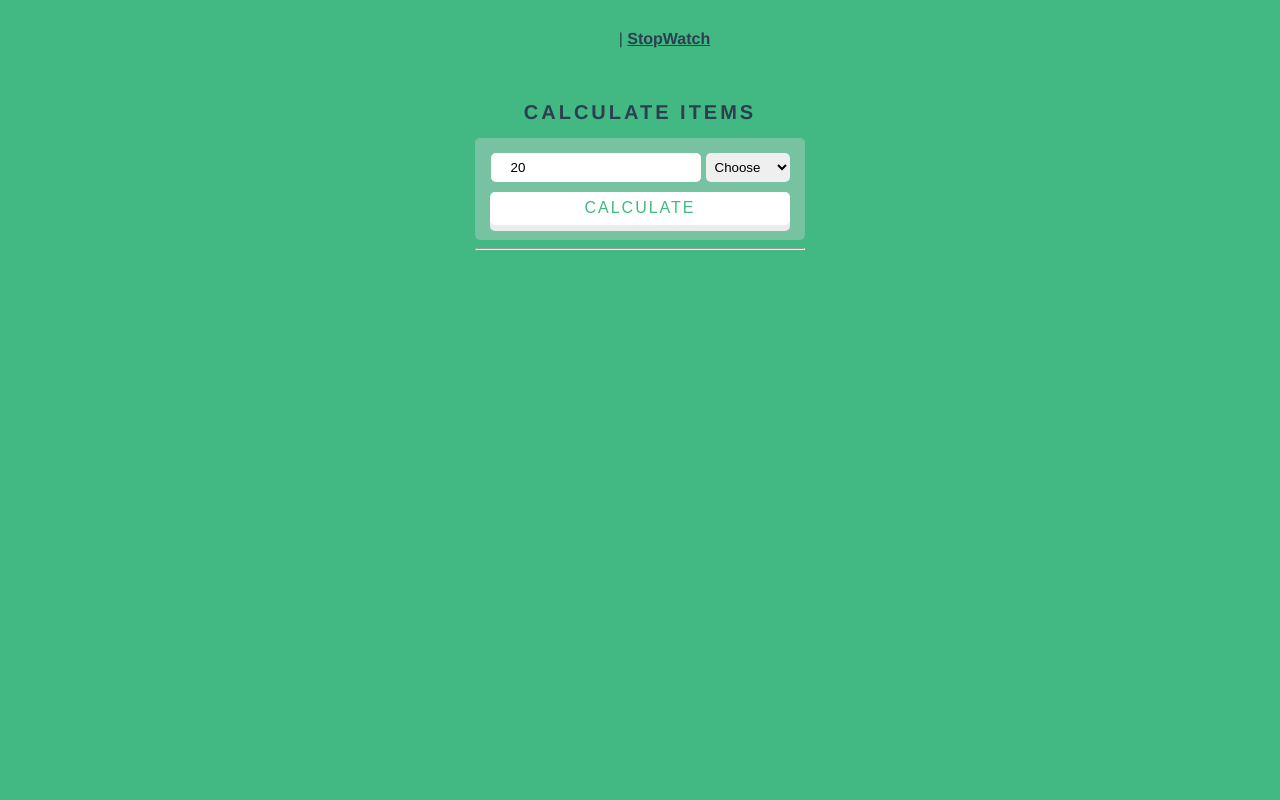
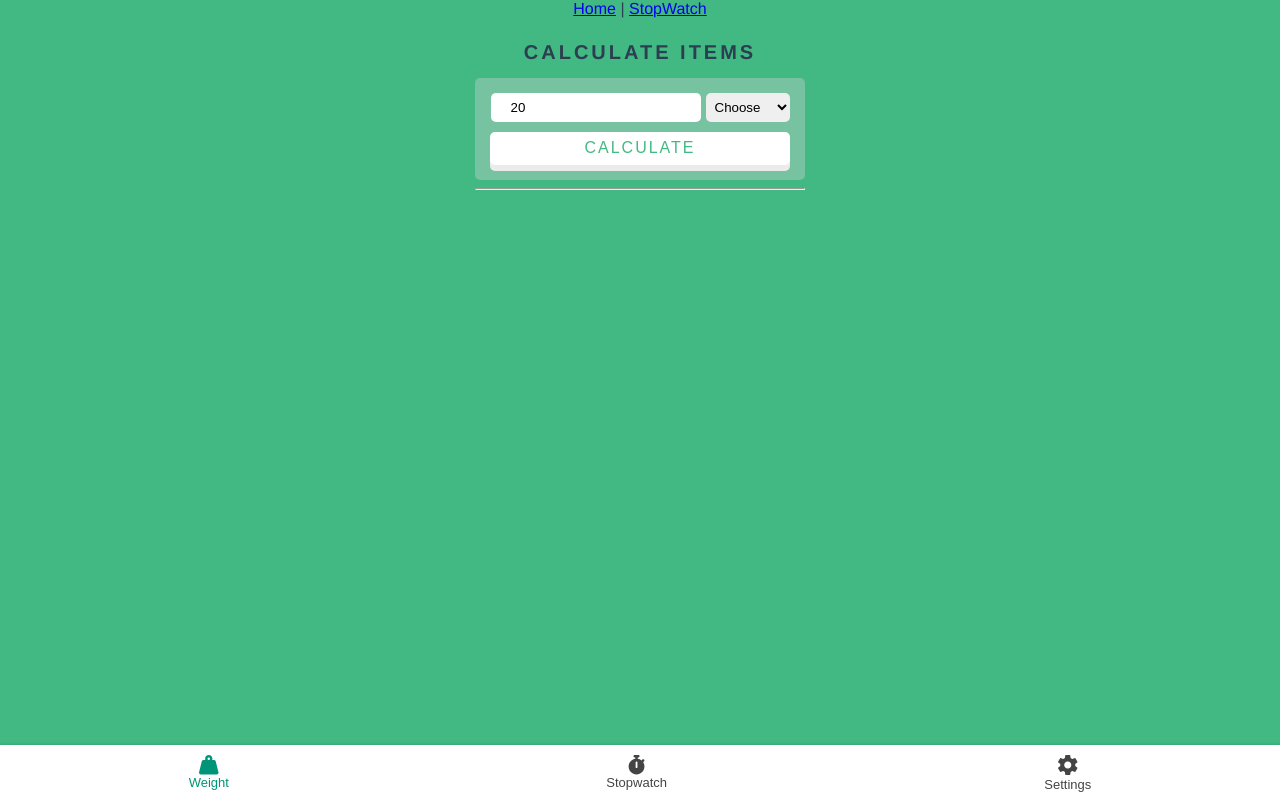
Before and after one commit to ThibaudTurlan/app_weight_calculator, a Vue app: page / in a window 1280 px wide. Built offline with nearby package versions, Linux system fonts and the light colour scheme.

Commit message:
feat: bottom navigation bar

```diff
--- a/package.json
+++ b/package.json
@@ -9,6 +9,9 @@
     "deploy": "sh deploy.sh"
   },
   "dependencies": {
+    "@fortawesome/fontawesome-svg-core": "^6.1.1",
+    "@fortawesome/free-solid-svg-icons": "^6.1.1",
+    "@fortawesome/vue-fontawesome": "^3.0.0-5",
     "core-js": "^3.8.3",
     "register-service-worker": "^1.7.2",
     "vue": "^3.2.13",
--- a/src/App.vue
+++ b/src/App.vue
@@ -3,11 +3,29 @@
     <router-link to="/">Home</router-link> |
     <router-link to="/about">StopWatch</router-link>
   </nav>
-  <router-view/>
+  <!--  -->
+  <link href="https://fonts.googleapis.com/icon?family=Material+Icons" rel="stylesheet"/>
+  <nav class="nav">
+    <router-link to="/weight" class="nav__link nav__link--active">
+      <font-awesome-icon icon="weight-hanging" size="xl" />
+      <span class="nav__text">Weight</span>
+    </router-link>
+    <router-link to="/stopwatch" ></router-link>
+    <router-link to="/history" ></router-link>
+    <a href="#" class="nav__link">
+      <font-awesome-icon icon="stopwatch" size="xl" />
+      <span class="nav__text">Stopwatch</span>
+    </a>
+    <a href="#" class="nav__link">
+      <i class="material-icons nav__icon">settings</i>
+      <span class="nav__text">Settings</span>
+    </a>
+  </nav>
+  <!--  -->
+  <router-view />
 </template>
 
 <style>
-
 html,
 body {
   margin: 0;
@@ -30,7 +48,7 @@
   color: #2c3e50;
 }
 
-nav {
+/* nav {
   padding: 30px;
 }
 
@@ -41,5 +59,46 @@
 
 nav a.router-link-exact-active {
   color: #42b983;
+} */
+
+.nav {
+    position: fixed;
+    bottom: 0;
+    width: 100%;
+    height: 55px;
+    box-shadow: 0 0 3px rgba(0, 0, 0, 0.2);
+    background-color: #ffffff;
+    display: flex;
+    overflow-x: auto;
 }
+
+.nav__link {
+    display: flex;
+    flex-direction: column;
+    align-items: center;
+    justify-content: center;
+    flex-grow: 1;
+    min-width: 50px;
+    overflow: hidden;
+    white-space: nowrap;
+    font-family: sans-serif;
+    font-size: 13px;
+    color: #444444;
+    text-decoration: none;
+    -webkit-tap-highlight-color: transparent;
+    transition: background-color 0.1s ease-in-out;
+}
+
+.nav__link:hover {
+    background-color: #eeeeee;
+}
+
+.nav__link--active {
+    color: #009578;
+}
+
+.nav__icon {
+    font-size: 18px;
+}
+
 </style>
--- a/src/main.js
+++ b/src/main.js
@@ -3,5 +3,10 @@
 import './registerServiceWorker'
 import router from './router'
 import store from './store'
+import { FontAwesomeIcon } from './plugins/font-awesome'
 
-createApp(App).use(store).use(router).mount('#app')
+createApp(App)
+    .component("font-awesome-icon", FontAwesomeIcon)
+    .use(store)
+    .use(router)
+    .mount('#app')
--- /dev/null
+++ b/src/plugins/font-awesome.js
@@ -0,0 +1,5 @@
+import { library } from "@fortawesome/fontawesome-svg-core";
+import { FontAwesomeIcon } from "@fortawesome/vue-fontawesome";
+import { fas } from "@fortawesome/free-solid-svg-icons";
+library.add(fas);
+export { FontAwesomeIcon };
```
Also changed, not shown: 2 other files (tests, documents, lock files or other folders).
